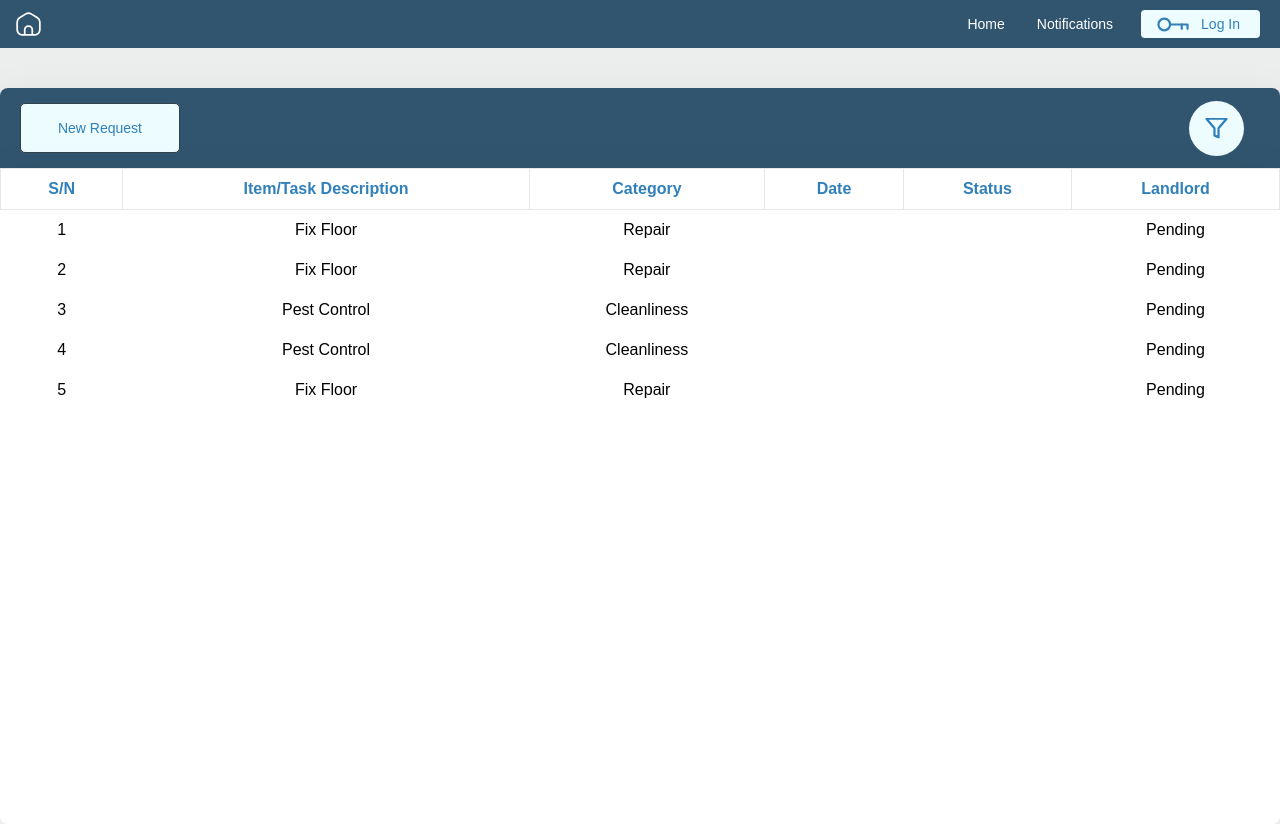
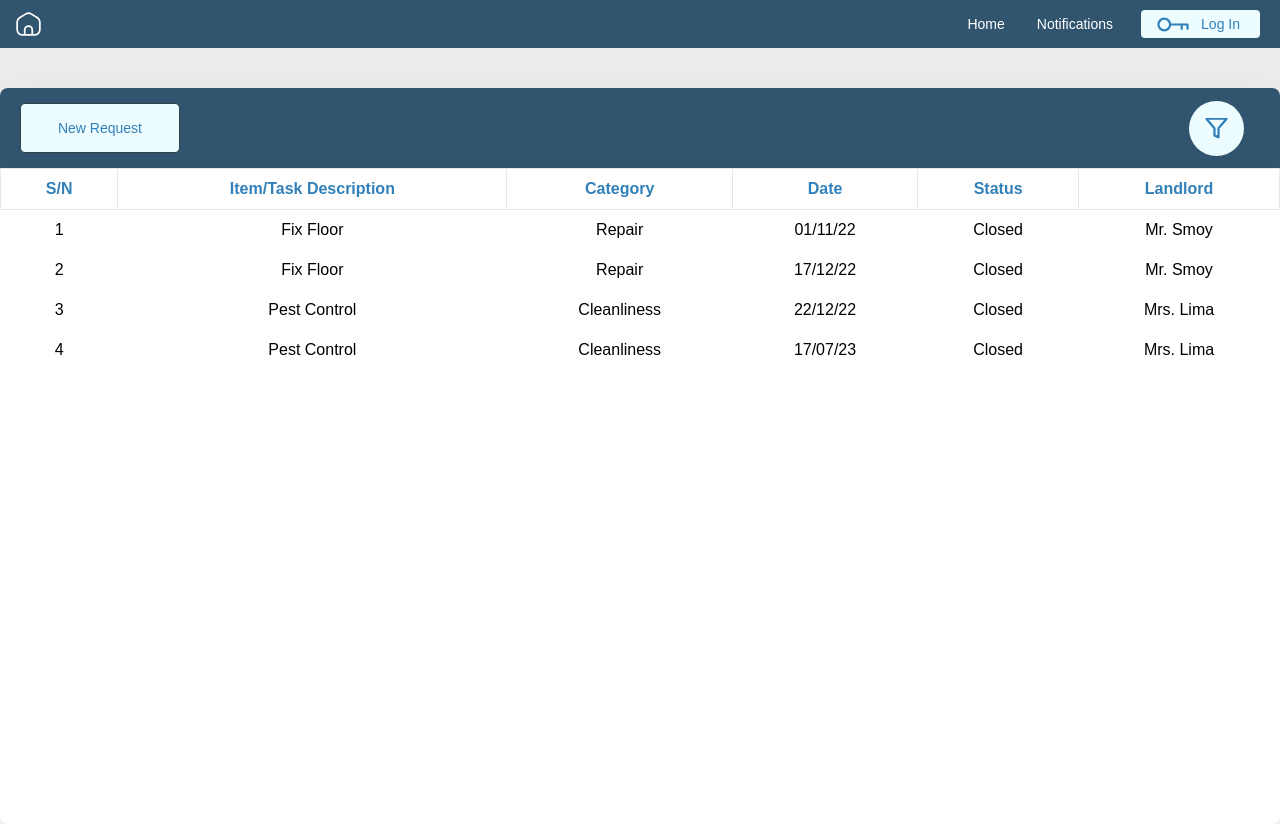
Before and after one commit to varmz120/TenantLandlord_Portal, a React (Create React App) app: page / in a window 1280 px wide. Built offline with nearby package versions, Linux system fonts and the light colour scheme.

Commit message:
fix another round of warnings for ci again

```diff
--- a/src/pages/RateTicket.tsx
+++ b/src/pages/RateTicket.tsx
@@ -65,7 +65,7 @@ function TestFlow() {
     if ('id' in event.target) {
       setFormState({
         ...formState,
-        ['formRating']: +(event.target.id as string),
+        formRating: +(event.target.id as string),
       });
     }
   };
--- a/src/pages/RequestTicket.tsx
+++ b/src/pages/RequestTicket.tsx
@@ -17,7 +17,7 @@ function RequestTicket() {
   const [errors, setErrors] = useState<string | any>({});
   const [formState, setFormState] = useState<string | any>({
     formTitle: '',
-    formID: 6,
+    formID: 5, // For demo purposes, this is set
     formStatus: 'Opened',
     formCategory: '',
     formDescription: '',
@@ -118,7 +118,7 @@ function RequestTicket() {
         navigate('/', { state: { formState, isSubmit } });
       }, 5000);
     }
-  }, [isSubmit]);
+  }, [isSubmit, formState, navigate]);
 
   const { formTitle, formCategory, formDescription, formAttachments, formAcknowledgement } =
     formState;
--- a/src/pages/TenantDashboard.tsx
+++ b/src/pages/TenantDashboard.tsx
@@ -20,25 +20,24 @@ const Dashboard = () => {
   const [filterValue, setFilterValue] = useState('');
   // Mock static values
   const [tableData, setTableData] = useState([
-    { ID: 1, Item: 'Fix Floor', Category: 'Repair', Date: ' ', Status: ' ', Landlord: ' Pending ' },
-    { ID: 2, Item: 'Fix Floor', Category: 'Repair', Date: ' ', Status: ' ', Landlord: ' Pending ' },
+    { ID: 1, Item: 'Fix Floor', Category: 'Repair', Date: ' 01/11/22 ', Status: ' Closed ', Landlord: ' Mr. Smoy ' },
+    { ID: 2, Item: 'Fix Floor', Category: 'Repair', Date: ' 17/12/22 ', Status: ' Closed ', Landlord: ' Mr. Smoy ' },
     {
       ID: 3,
       Item: 'Pest Control',
       Category: 'Cleanliness',
-      Date: ' ',
-      Status: ' ',
-      Landlord: ' Pending ',
+      Date: ' 22/12/22 ',
+      Status: ' Closed ',
+      Landlord: ' Mrs. Lima ',
     },
     {
       ID: 4,
       Item: 'Pest Control',
       Category: 'Cleanliness',
-      Date: ' ',
-      Status: ' ',
-      Landlord: ' Pending ',
+      Date: ' 17/07/23 ',
+      Status: ' Closed ',
+      Landlord: ' Mrs. Lima ',
     },
-    { ID: 5, Item: 'Fix Floor', Category: 'Repair', Date: ' ', Status: ' ', Landlord: ' Pending ' },
   ]);
 
   // Handlers
```
